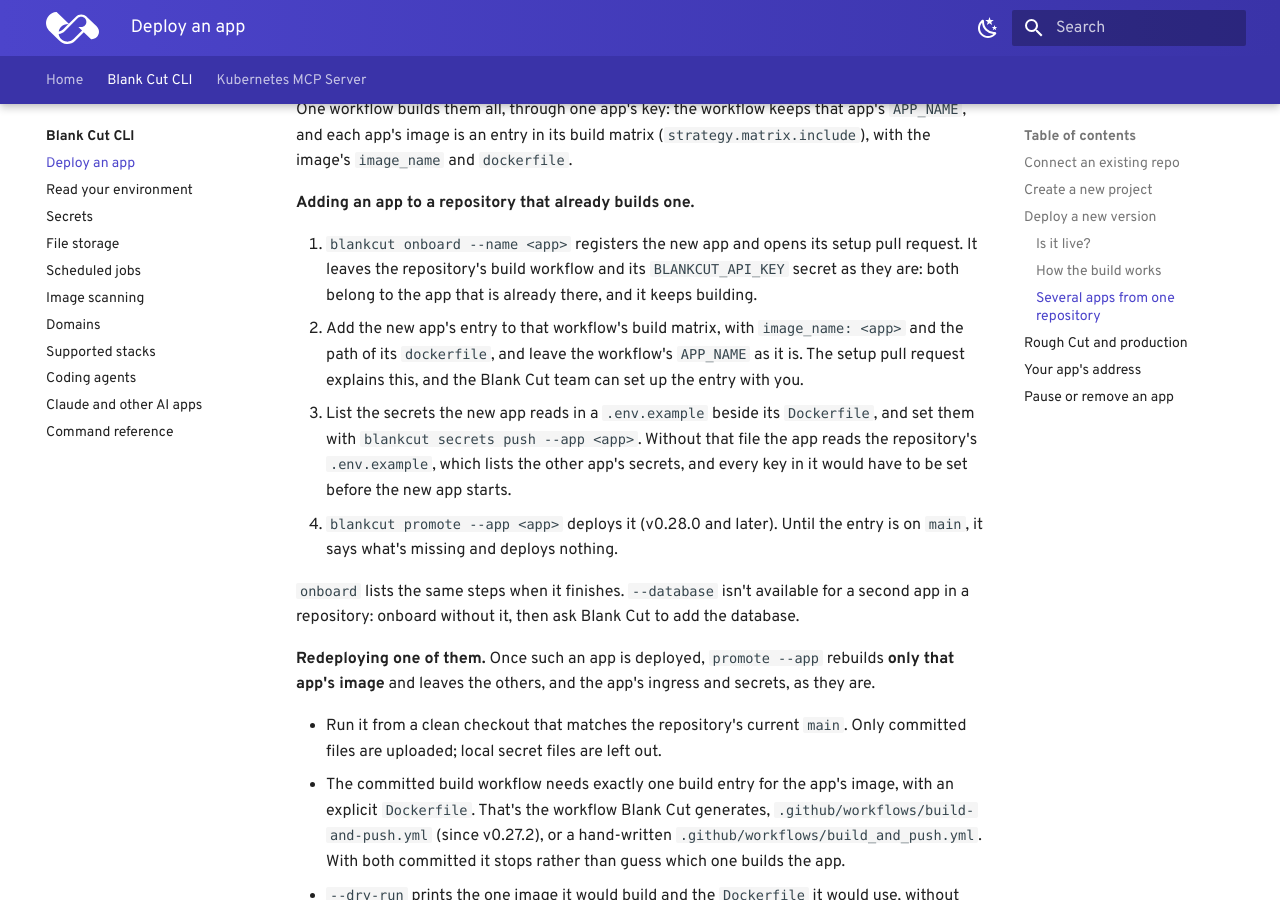
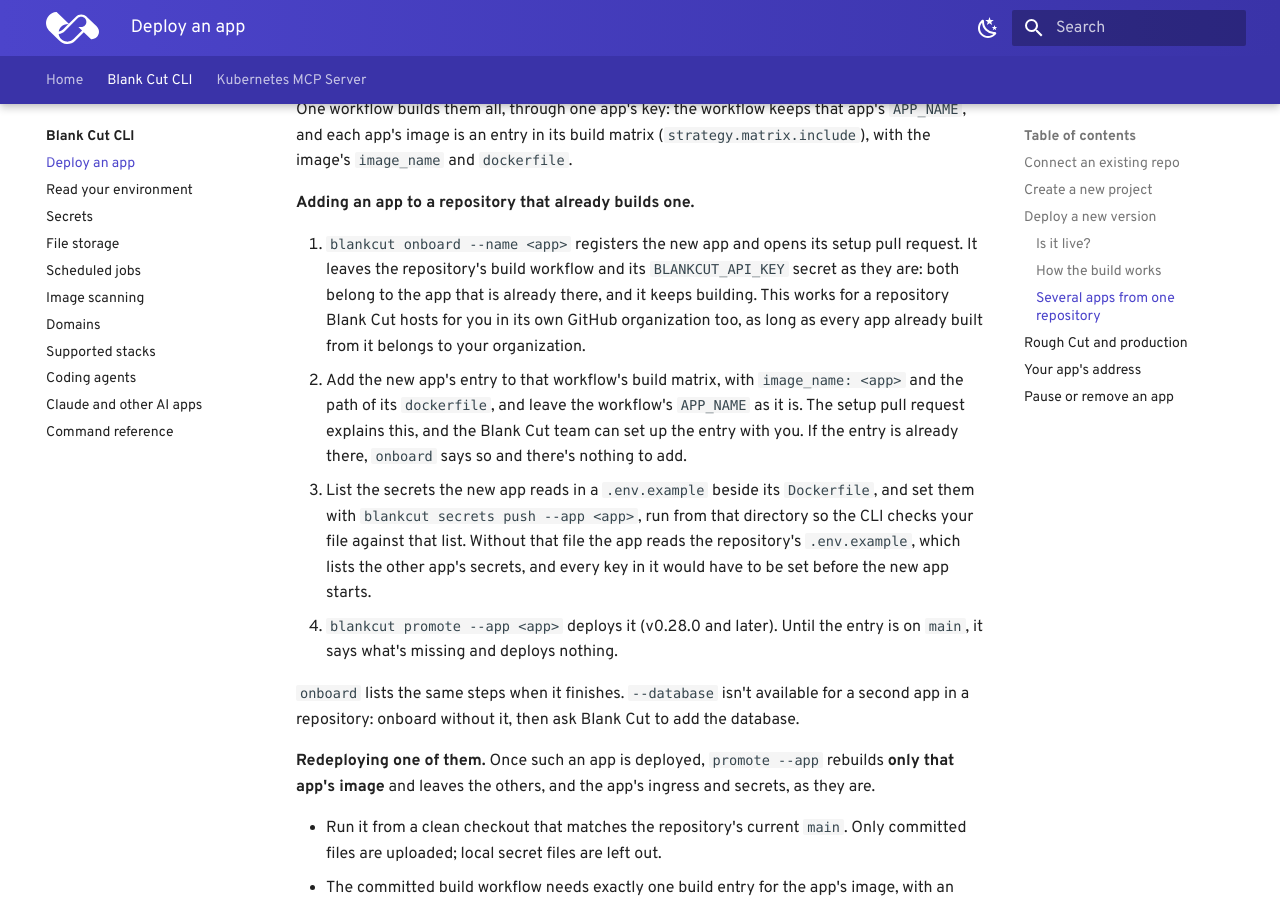
Before and after one commit to Blankcut/blankcut-docs, an MkDocs documentation site: the page built from docs/cli/deploy.md, in a window 1280 px wide and 900 px high, scrolled down 4745 px. Built offline with MkDocs 1.6.1 and Material for MkDocs 9.7.7, drawn with Linux system fonts in a browser that asks for light colours; some web fonts are replaced.

Commit message:
Onboard an app from a repo Blank Cut hosts for you; attach a subdomain of a hosted domain

```diff
--- a/docs/cli/deploy.md
+++ b/docs/cli/deploy.md
@@ -212,13 +212,17 @@ matrix (`strategy.matrix.include`), with the image's `image_name` and
 1. `blankcut onboard --name <app>` registers the new app and opens its setup
    pull request. It leaves the repository's build workflow and its
    `BLANKCUT_API_KEY` secret as they are: both belong to the app that is already
-   there, and it keeps building.
+   there, and it keeps building. This works for a repository Blank Cut hosts for
+   you in its own GitHub organization too, as long as every app already built
+   from it belongs to your organization.
 2. Add the new app's entry to that workflow's build matrix, with
    `image_name: <app>` and the path of its `dockerfile`, and leave the
    workflow's `APP_NAME` as it is. The setup pull request explains this, and the
-   Blank Cut team can set up the entry with you.
+   Blank Cut team can set up the entry with you. If the entry is already there,
+   `onboard` says so and there's nothing to add.
 3. List the secrets the new app reads in a `.env.example` beside its
-   `Dockerfile`, and set them with `blankcut secrets push --app <app>`. Without
+   `Dockerfile`, and set them with `blankcut secrets push --app <app>`, run from
+   that directory so the CLI checks your file against that list. Without
    that file the app reads the repository's `.env.example`, which lists the
    other app's secrets, and every key in it would have to be set before the new
    app starts.
```
Also changed, not shown: docs/cli/domains.md (+5 -0 lines).
